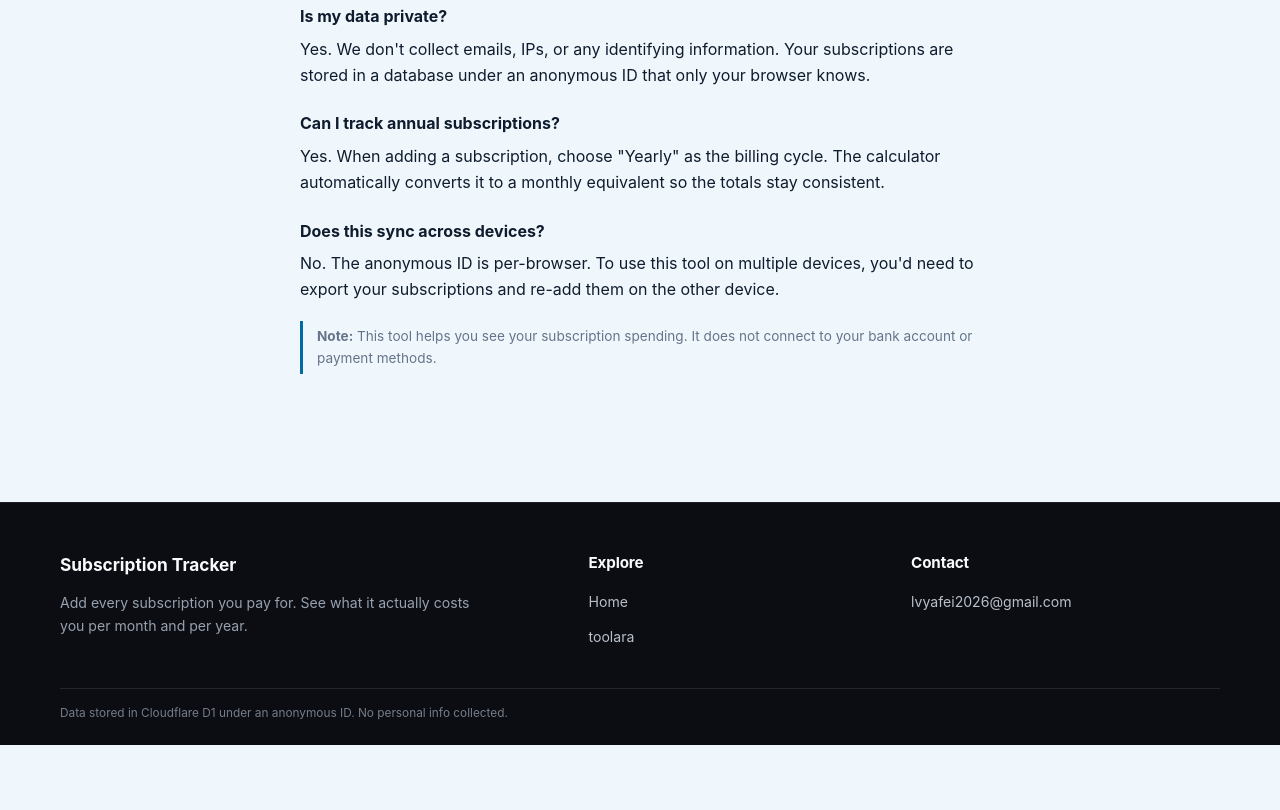
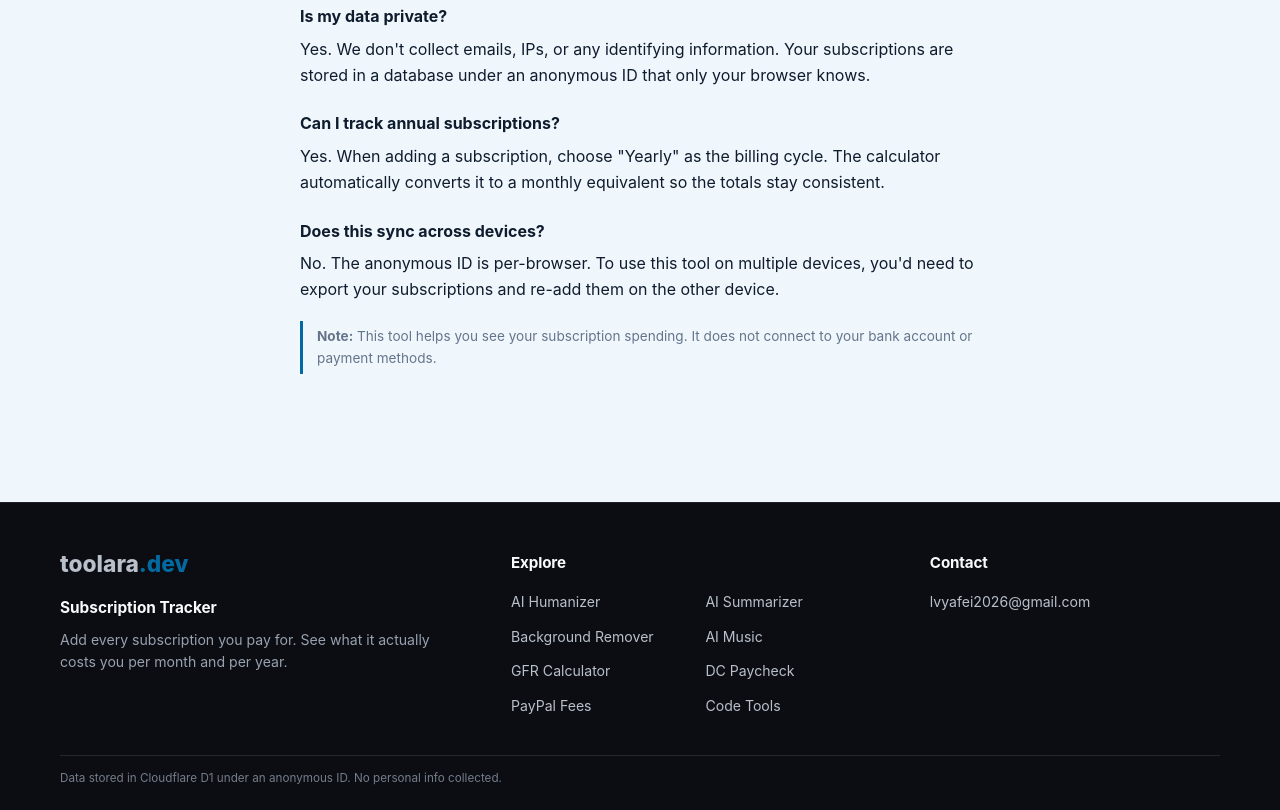
Before and after one commit to lvyafei2026-coder/subscription-tracker, a website: page public/index.html in a window 1280 px wide. Shown: the part 1787-2597 px from the top of the page. Before the commit the page ends 2532 px from the top, so only its background shows below. Drawn offline with Linux system fonts and the light colour scheme; no server answers.

Commit message:
Polish branded Explore footers

```diff
--- a/public/css/style.css
+++ b/public/css/style.css
@@ -164,15 +164,18 @@
 
 .site-footer { margin-top: 64px !important; padding: 48px 24px 22px !important; background: #0b0d12 !important; border-top: 1px solid rgba(255,255,255,0.08) !important; color: #a6adbb !important; text-align: left !important; font-size: 0.88rem !important; line-height: 1.6; }
 .site-footer-inner { max-width: 1160px; margin: 0 auto; }
-.site-footer-grid { display: grid; grid-template-columns: minmax(0, 1.4fr) minmax(150px, 0.8fr) minmax(200px, 0.9fr); gap: 48px; }
+.site-footer-grid { display: grid; grid-template-columns: minmax(0,1.25fr) minmax(280px,1.15fr) minmax(220px,0.9fr); gap: 48px; }
 .site-footer-column { min-width: 0; }
-.site-footer-brand { display: inline-block; color: #f8fafc !important; font-size: 1.08rem; font-weight: 700; text-decoration: none; }
+.site-footer-wordmark { display: inline-flex; align-items: baseline; color: #f8fafc !important; font-size: 1.42rem; font-weight: 850; line-height: 1.15; text-decoration: none; }
+.site-footer-wordmark .tld { color: var(--accent, #3b82f6); }
+.site-footer-site-name { margin: 18px 0 0 !important; color: #f8fafc; font-size: 0.96rem; font-weight: 700; }
 .site-footer-heading { margin: 0 0 16px !important; color: #f8fafc; font-size: 0.95rem; font-weight: 650; }
-.site-footer-description { max-width: 420px; margin: 14px 0 0 !important; color: #98a1af; }
-.site-footer-nav { display: grid; justify-items: start; gap: 10px; }
+.site-footer-description { max-width: 420px; margin: 8px 0 0 !important; color: #98a1af; }
+.site-footer-links { display: grid; grid-template-columns: repeat(2,minmax(0,1fr)); gap: 12px 18px; }
+.site-footer-contact { margin: 0 !important; color: #b9c0cb; overflow-wrap: anywhere; }
 .site-footer a { color: #b9c0cb !important; text-decoration: none; }
 .site-footer a:hover { color: #fff !important; text-decoration: underline; }
-.site-footer-contact { margin: 0 !important; color: #b9c0cb; overflow-wrap: anywhere; }
-.site-footer-bottom { margin-top: 40px; padding-top: 16px; border-top: 1px solid rgba(255,255,255,0.1); color: #747d8a; font-size: 0.74rem; line-height: 1.5; }
+.site-footer-bottom { margin-top: 38px; padding-top: 14px; border-top: 1px solid rgba(255,255,255,0.1); color: #747d8a; font-size: 0.73rem; line-height: 1.5; }
 .site-footer-bottom p { margin: 0; }
-@media (max-width: 720px) { .site-footer { padding: 36px 20px 20px !important; } .site-footer-grid { grid-template-columns: 1fr; gap: 28px; } .site-footer-bottom { margin-top: 28px; } } .site-footer-nav { gap: 12px; } }
+@media (max-width: 960px) { .site-footer-grid { grid-template-columns: repeat(2,minmax(0,1fr)); gap: 34px; } .site-footer-column:first-child { grid-column: 1 / -1; } }
+@media (max-width: 760px) { .site-footer { padding: 36px 20px 20px !important; } .site-footer-grid { grid-template-columns: 1fr; gap: 28px; } .site-footer-column:first-child { grid-column: auto; } .site-footer-links { gap: 10px 14px; } .site-footer-bottom { margin-top: 28px; } }
--- a/public/index.html
+++ b/public/index.html
@@ -173,11 +173,19 @@
 <div class="site-footer-inner">
 <div class="site-footer-grid">
 <section class="site-footer-column">
-<a class="site-footer-brand" href="/"><span class="site-footer-brand" data-i18n="title">Subscription Tracker</span></a>
+<a class="site-footer-wordmark" href="https://toolara.dev/" aria-label="toolara.dev">toolara<span class="tld">.dev</span></a>
+<p class="site-footer-site-name" data-i18n="title">Subscription Tracker</p>
 <p class="site-footer-description" data-i18n="subtitle">Add every subscription you pay for. See what it actually costs you per month and per year.</p>
 </section>
-<section class="site-footer-column"><h2 class="site-footer-heading">Explore</h2><nav class="site-footer-nav" aria-label="Quick navigation"><a href="/" data-i18n="navHome">Home</a><a href="https://toolara.dev/">toolara</a></nav></section>
-<section class="site-footer-column"><h2 class="site-footer-heading">Contact</h2><a href="mailto:lvyafei2026@gmail.com">lvyafei2026@gmail.com</a></section>
+<section class="site-footer-column"><h2 class="site-footer-heading">Explore</h2><nav class="site-footer-links" aria-label="Explore sites"><a href="https://humanize.toolara.dev/">AI Humanizer</a>
+<a href="https://summarize.toolara.dev/">AI Summarizer</a>
+<a href="https://background.toolara.dev/">Background Remover</a>
+<a href="https://music.toolara.dev/">AI Music</a>
+<a href="https://gfr.toolara.dev/">GFR Calculator</a>
+<a href="https://dc-pay.toolara.dev/">DC Paycheck</a>
+<a href="https://paypal.toolara.dev/">PayPal Fees</a>
+<a href="https://devtools.toolara.dev/">Code Tools</a></nav></section>
+<section class="site-footer-column"><h2 class="site-footer-heading">Contact</h2><p class="site-footer-contact"><a href="mailto:lvyafei2026@gmail.com">lvyafei2026@gmail.com</a></p></section>
 </div>
 <div class="site-footer-bottom"><p class="site-footer-privacy" data-i18n="footer">Data stored in Cloudflare D1 under an anonymous ID. No personal info collected.</p></div>
 </div>
```
